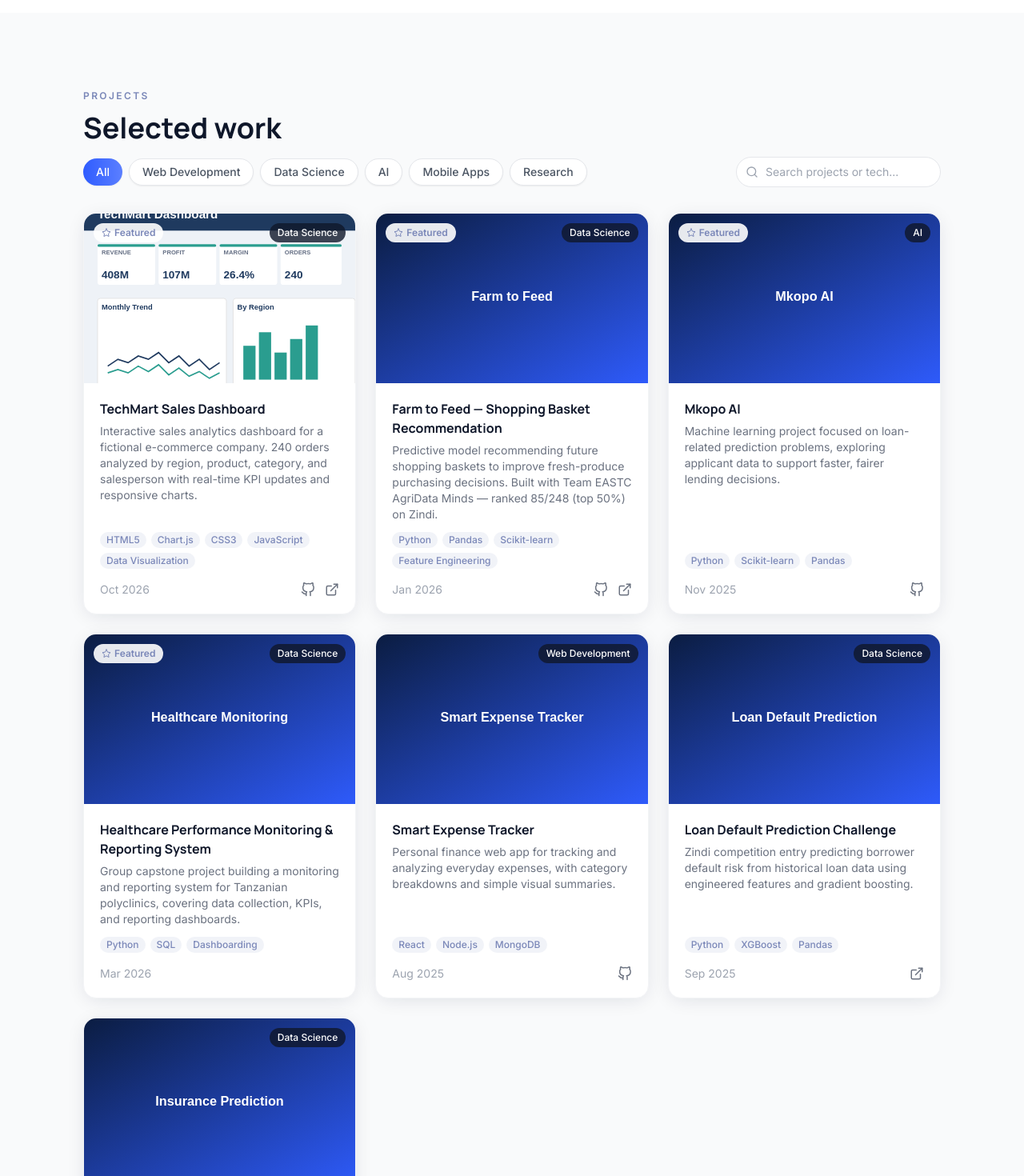
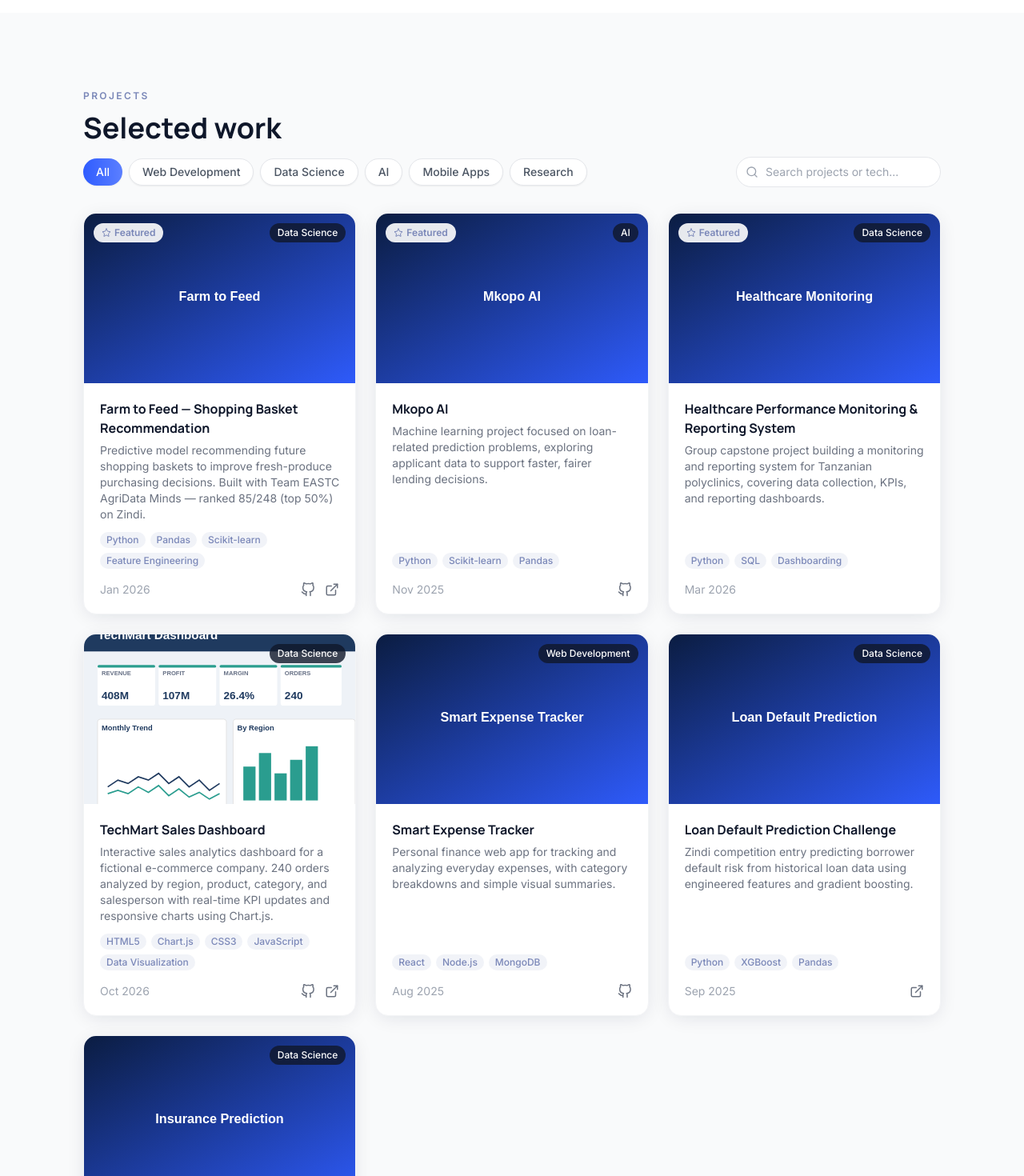
Before and after one commit to eliyabujilima3/portifolio, a React (Vite) app in the folder frontend/: page / in a window 1280 px wide. Shown: the part 2822-4292 px from the top of the page at 80% size. Built offline with nearby package versions, Linux system fonts and the light colour scheme; no server answers.

Commit message:
Fix TechMart project positioning and links in portfolio

```diff
--- a/frontend/src/data/content.ts
+++ b/frontend/src/data/content.ts
@@ -135,19 +135,6 @@ export const skillCategories: SkillCategory[] = [
 
 export const projects: Project[] = [
   {
-    id: "techmart-dashboard",
-    title: "TechMart Sales Dashboard",
-    description:
-      "Interactive sales analytics dashboard for a fictional e-commerce company. 240 orders analyzed by region, product, category, and salesperson with real-time KPI updates and responsive charts.",
-    image: "/projects/techmart-dashboard.svg",
-    technologies: ["HTML5", "Chart.js", "CSS3", "JavaScript", "Data Visualization"],
-    githubUrl: "https://github.com/eliyabujilima3/portifolio/blob/main/projects/techmart_dashboard.html",
-    liveUrl: "https://portifolio-theta-sandy-36.vercel.app/projects/techmart_dashboard.html",
-    category: "Data Science",
-    completionDate: "2026-10",
-    featured: true,
-  },
-  {
     id: "farm-to-feed",
     title: "Farm to Feed — Shopping Basket Recommendation",
     description:
@@ -182,6 +169,18 @@ export const projects: Project[] = [
     category: "Data Science",
     completionDate: "2026-03",
     featured: true,
+  },
+  {
+    id: "techmart-dashboard",
+    title: "TechMart Sales Dashboard",
+    description:
+      "Interactive sales analytics dashboard for a fictional e-commerce company. 240 orders analyzed by region, product, category, and salesperson with real-time KPI updates and responsive charts using Chart.js.",
+    image: "/projects/techmart-dashboard.svg",
+    technologies: ["HTML5", "Chart.js", "CSS3", "JavaScript", "Data Visualization"],
+    githubUrl: "https://github.com/eliyabujilima3/portifolio/tree/main/projects",
+    liveUrl: "https://github.com/eliyabujilima3/portifolio/blob/main/projects/techmart_dashboard.html",
+    category: "Data Science",
+    completionDate: "2026-10",
   },
   {
     id: "smart-expense-tracker",
```
